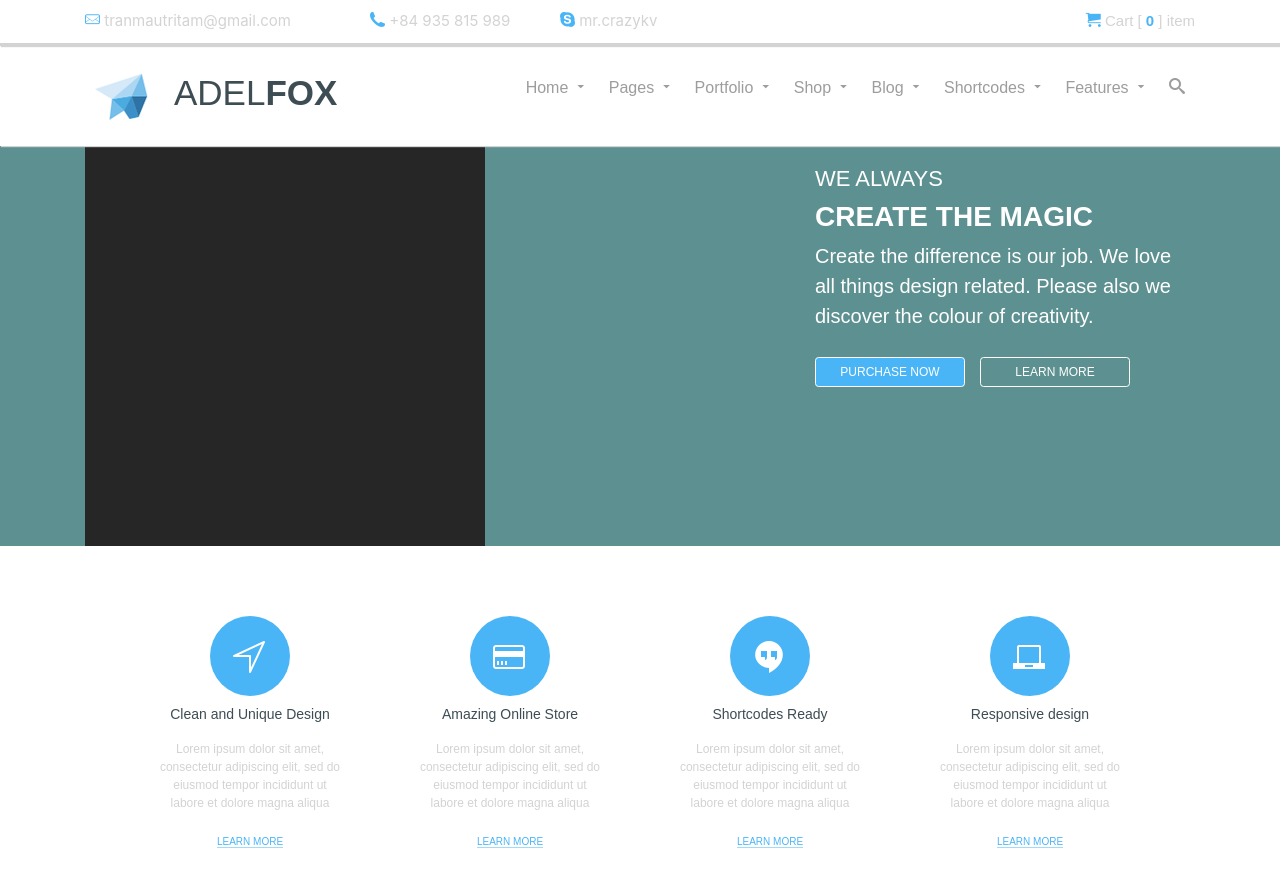
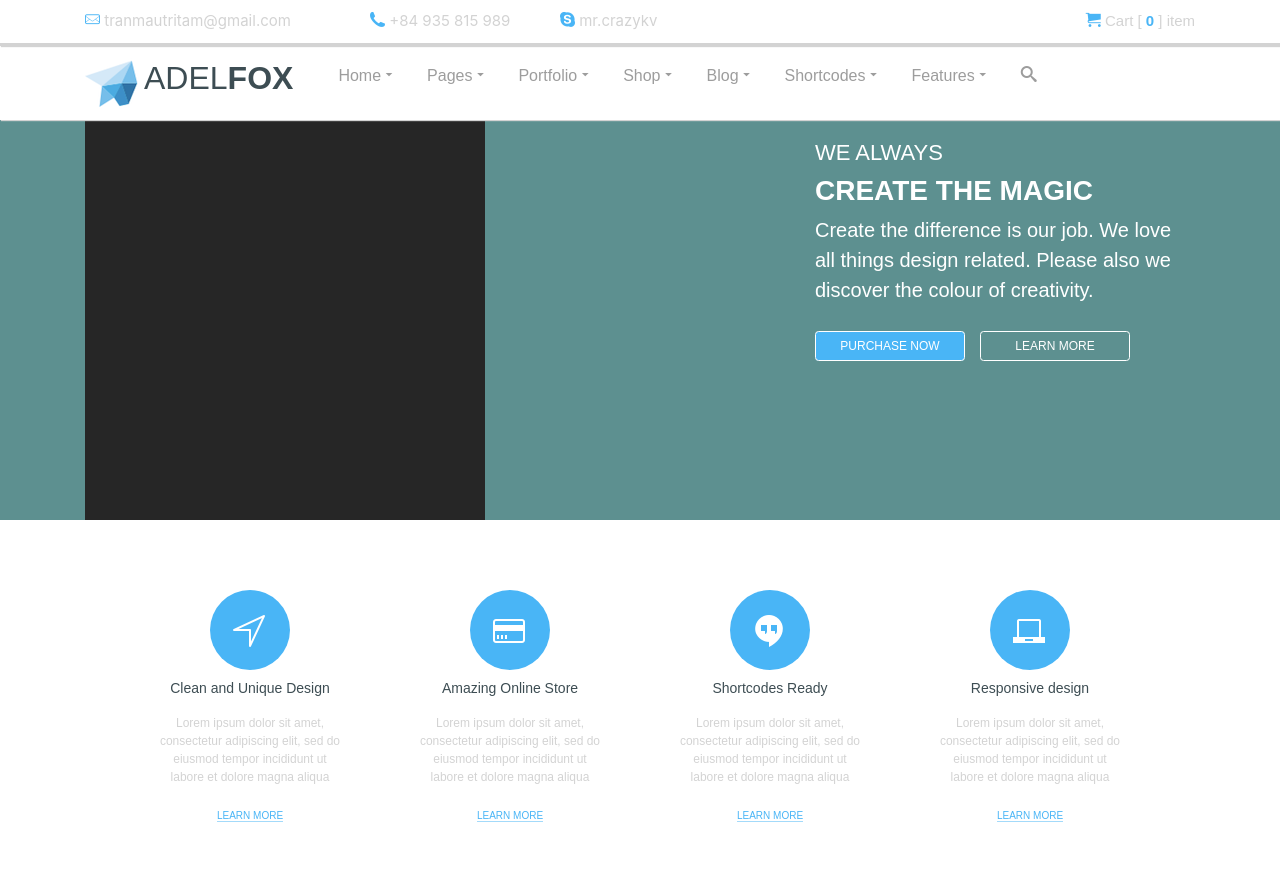
Before and after one commit to svetlanatatum/adelfox, a plain HTML site: page index.html in a window 1280 px wide. Shown: the top 875 px of the page. Drawn offline with nearby package versions, Linux system fonts and the light colour scheme; files whose address does not match are found by name.

Commit message:
Применен bootstrap к разделу navbar

```diff
--- a/index.html
+++ b/index.html
@@ -76,52 +76,74 @@
         </header>
         <nav class="navbar">
             <div class="container">
+                <div class="row">
+                    <div class="col-sm">
                         <div class="navbar-logo">
                             <img class="navbar-logo__pic" alt="adelfox logo" src="./styles/logo.png">
                             <div class="navbar-logo__text">ADEL<b>FOX</b></div>
                         </div>
-                <ul class="navbar-menu">
-                    <li class="navbar-menu__item">Home
-                        <span class="navbar-menu__icon">
+                    </div>
+                    <div class="col-sm">
+                        <div class="navbar-menu">
+                            <div class="col-sm">
+                                <div class="navbar-menu-item">Home
+                                    <span class="navbar-menu-item__icon">
                                         <span class="icon-arrow_drop_down"></span>
                                     </span>
-                    </li>
-                    <li class="navbar-menu__item">Pages
-                        <span class="navbar-menu__icon">
+                                </div>
+                            </div>
+                            <div class="col-sm">
+                                <div class="navbar-menu-item">Pages
+                                    <span class="navbar-menu-item__icon">
                                         <span class="icon-arrow_drop_down"></span>
                                     </span>
-                    </li>
-                    <li class="navbar-menu__item">Portfolio
-                        <span class="navbar-menu__icon">
+                                </div>
+                            </div>
+                            <div class="col-sm">
+                                <div class="navbar-menu-item">Portfolio
+                                    <span class="navbar-menu-item__icon">
                                         <span class="icon-arrow_drop_down"></span>
                                     </span>
-                    </li>
-                    <li class="navbar-menu__item">Shop
-                        <span class="navbar-menu__icon">
+                                </div>
+                            </div>
+                            <div class="col-sm">
+                                <div class="navbar-menu-item">Shop
+                                    <span class="navbar-menu-item__icon">
                                         <span class="icon-arrow_drop_down"></span>
                                     </span>
-                    </li>
-                    <li class="navbar-menu__item">Blog
-                        <span class="navbar-menu__icon">
+                                </div>
+                            </div>
+                            <div class="col-sm">
+                                <div class="navbar-menu-item">Blog
+                                    <span class="navbar-menu-item__icon">
                                         <span class="icon-arrow_drop_down"></span>
                                     </span>
-                    </li>
-                    <li class="navbar-menu__item">Shortcodes
-                        <span class="navbar-menu__icon">
+                                </div>
+                            </div>
+                            <div class="col-sm">
+                                <div class="navbar-menu-item">Shortcodes
+                                    <span class="navbar-menu-item__icon">
                                         <span class="icon-arrow_drop_down"></span>
                                     </span>
-                    </li>
-                    <li class="navbar-menu__item">Features
-                        <span class="navbar-menu__icon">
+                                </div>
+                            </div>
+                            <div class="col-sm">
+                                <div class="navbar-menu-item">Features
+                                    <span class="navbar-menu-item__icon">
                                         <span class="icon-arrow_drop_down"></span>
                                     </span>
-                    </li>
-                    <li class="navbar-menu__item">
-                        <span class="navbar-menu__icon">
+                                </div>
+                            </div>
+                            <div class="col-sm">
+                                <div class="navbar-menu-item">
+                                    <span class="navbar-menu-item__icon">
                                         <span class="icon-search"></span>
                                     </span>
-                    </li>
-                </ul>
+                                </div>
+                            </div>
+                        </div>
+                    </div>
+                </div>
             </div>
         </nav>
         <div class="slider">
--- a/styles/navbar-logo.css
+++ b/styles/navbar-logo.css
@@ -4,14 +4,13 @@
 
 .navbar-logo__pic {
   display: block;
-  padding: 10px;
   float: left;
 }
 
 .navbar-logo__text {
-  font-size: 35px;
+  font-size: 32px;
   float: left;
-  padding: 10px;
+
   font-family: Arial, Helvetica, sans-serif;
   color: #3d4d53;
 }
--- a/styles/navbar-menu.css
+++ b/styles/navbar-menu.css
@@ -1,14 +1,14 @@
 .navbar-menu {
   display: flex;
-  justify-content: flex-end;
 }
 
-.navbar-menu__item {
-  padding: 10px;
+.navbar-menu-item {
+  display: flex;
+  padding: 10px 0 10px 0;
   font-family: Arial, Helvetica, sans-serif;
   color: #9d9d9d;
 }
 
-.navbar-menu__icon {
+.navbar-menu-item__icon {
   color: #9d9d9d;
 }
--- a/styles/navbar.css
+++ b/styles/navbar.css
@@ -1,5 +1,3 @@
 .navbar {
-  width: 100%;
-  height: 100px;
   box-shadow: 1px 1px 1px lightgray;
 }
```
Lines whose indentation alone changed are shown as unchanged.
